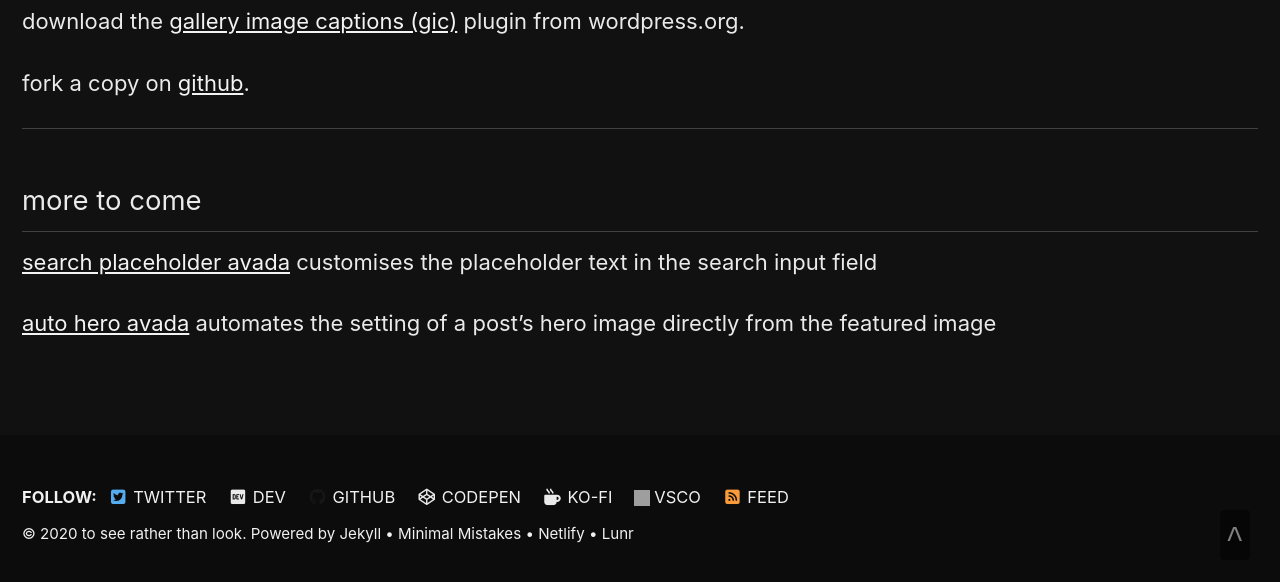
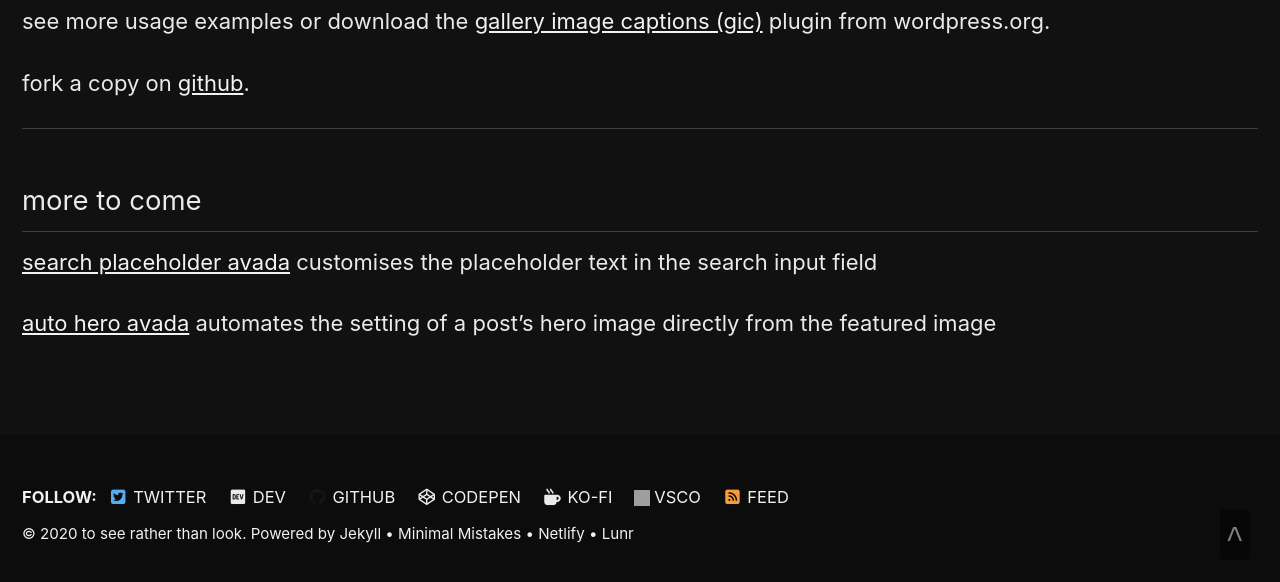
Before and after one commit to marklchaves/caughtmyeye, a Jekyll site: the page built from _webdev/plugins.md, in a window 1280 px wide and 900 px high, scrolled down 4986 px, cut to the strip 310-892 px from the top of the window. Built offline with Jekyll 4.4.1, drawn with Linux system fonts in a browser that asks for light colours; cached includes are drawn as plain includes; nearby versions of some CDN libraries; a script that is not in the unit is left out; grey boxes are pictures that could not be loaded.

Commit message:
Update plugins.md

```diff
--- a/_webdev/plugins.md
+++ b/_webdev/plugins.md
@@ -93,7 +93,7 @@ the gic plugin overrides the wordpress gallery shortcode function to create a ho
 
 ![gic responsive examples](https://ps.w.org/gallery-image-captions/assets/screenshot-6.jpg "gic responsive examples")
 
-download the [gallery image captions (gic)](https://wordpress.org/plugins/gallery-image-captions/) plugin from wordpress.org.
+see more usage examples or download the [gallery image captions (gic)](https://wordpress.org/plugins/gallery-image-captions/) plugin from wordpress.org.
 
 fork a copy on [github](https://github.com/marklchaves/gallery-image-captions).
 
```
